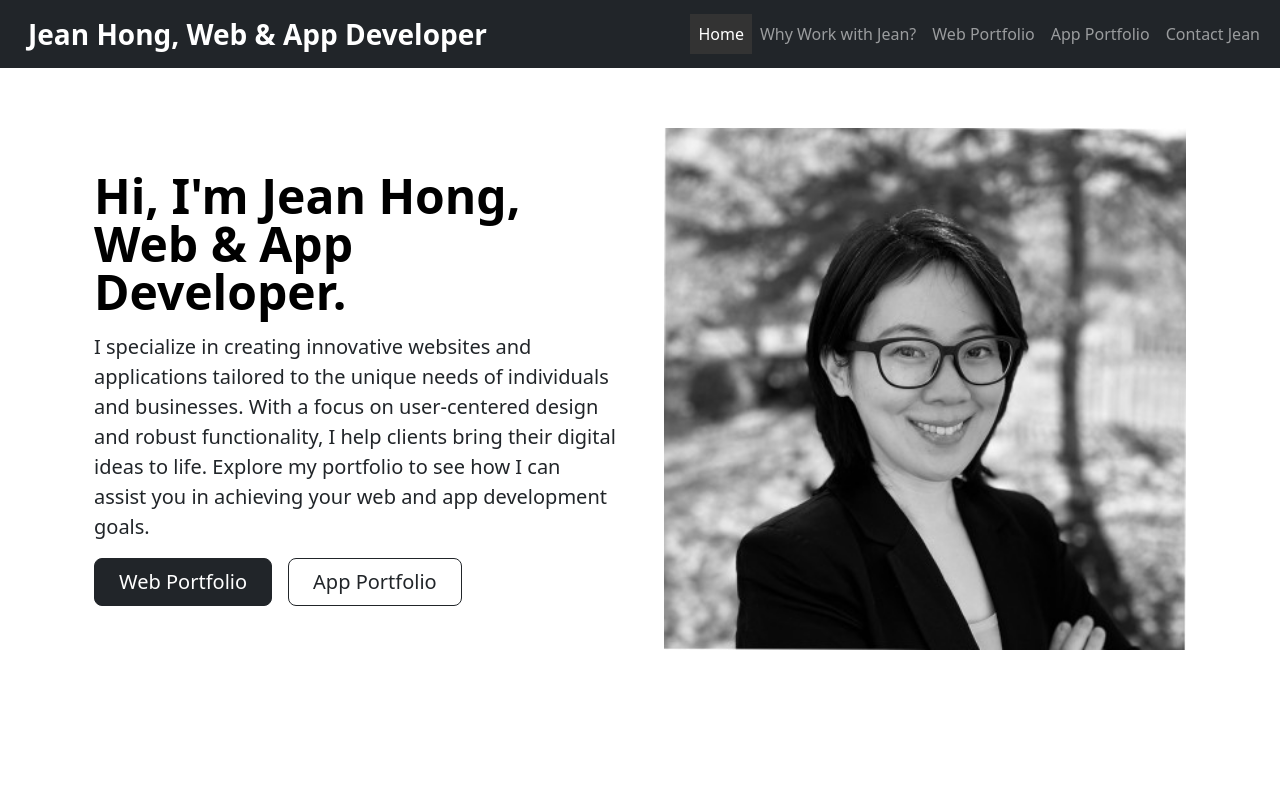
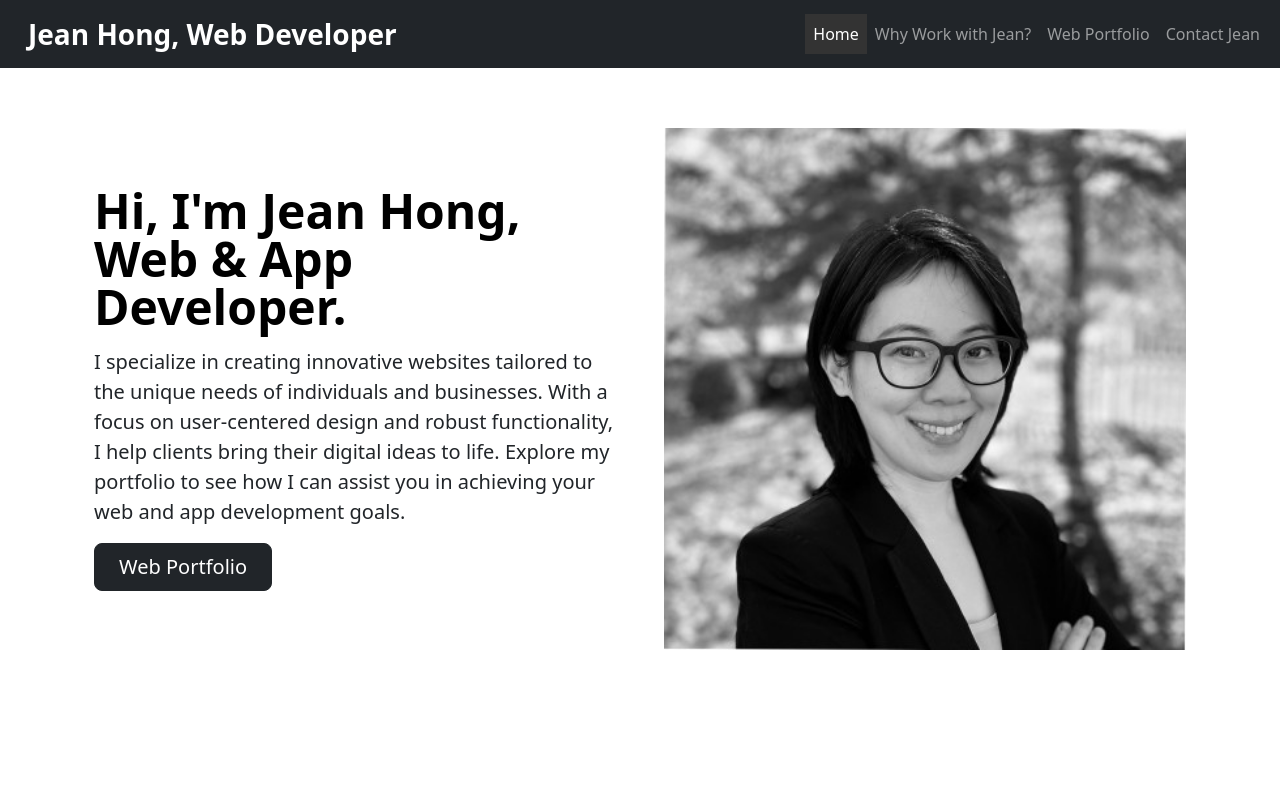
Before and after one commit to SJH33/JeanHong.Net-New, a plain HTML site: page index.html in a window 1280 px wide. Shown: the top 791 px of the page. Drawn offline with nearby package versions, Linux system fonts and the light colour scheme; files whose address does not match are found by name.

Commit message:
Update index.html

```diff
--- a/index.html
+++ b/index.html
@@ -3,7 +3,7 @@
 <head>
     <meta charset="UTF-8">
     <meta name="viewport" content="width=device-width, initial-scale=1.0">
-    <title>JeanHong, Web & App Developer</title>
+    <title>JeanHong, Web Developer</title>
     <link href="https://cdn.jsdelivr.net/npm/bootstrap@5.3.3/dist/css/bootstrap.min.css" rel="stylesheet" integrity="sha384-QWTKZyjpPEjISv5WaRU9OFeRpok6YctnYmDr5pNlyT2bRjXh0JMhjY6hW+ALEwIH" crossorigin="anonymous">
     <link href="https://cdn.jsdelivr.net/npm/bootstrap-icons/font/bootstrap-icons.css" rel="stylesheet"> <!-- Add this for icons -->
     <link rel="stylesheet" href="style.css">
@@ -17,7 +17,7 @@
       <nav class="navbar navbar-expand-md navbar-dark fixed-top bg-dark">
         <div class="container-fluid">
           <!-- Left-aligned brand text -->
-          <span class="navbar-brand fs-3 fw-bold text-white ms-3">Jean Hong, Web & App Developer</span>
+          <span class="navbar-brand fs-3 fw-bold text-white ms-3">Jean Hong, Web Developer</span>
 
 
           <!-- Hamburger button for small screens -->
@@ -37,9 +37,7 @@
               <li class="nav-item">
                 <a class="nav-link" href="#web-portfolio">Web Portfolio</a>
               </li>
-              <li class="nav-item">
-                <a class="nav-link" href="#app-portfolio">App Portfolio</a>
-              </li>
+
               <li class="nav-item">
                 <a class="nav-link" href="#contact-jean">Contact Jean</a>
               </li>
@@ -62,10 +60,10 @@
             </div>
             <div class="col-lg-6">
                 <h1 class="display-5 fw-bold text-body-emphasis lh-1 mb-3">Hi, I'm Jean Hong, <br> <span class="emphasize">Web & App Developer.</span></h1>
-                <p class="lead">I specialize in creating innovative websites and applications tailored to the unique needs of individuals and businesses. With a focus on user-centered design and robust functionality, I help clients bring their digital ideas to life. Explore my portfolio to see how I can assist you in achieving your web and app development goals.</p>
+                <p class="lead">I specialize in creating innovative websites tailored to the unique needs of individuals and businesses. With a focus on user-centered design and robust functionality, I help clients bring their digital ideas to life. Explore my portfolio to see how I can assist you in achieving your web and app development goals.</p>
                 <div class="d-grid gap-2 d-md-flex justify-content-md-start">
                 <button type="button" class="btn btn-dark btn-lg px-4 me-md-2">Web Portfolio</button>
-                <button type="button" class="btn btn-outline-dark btn-lg px-4">App Portfolio</button>
+
                 </div>
             </div>
             </div>
```
